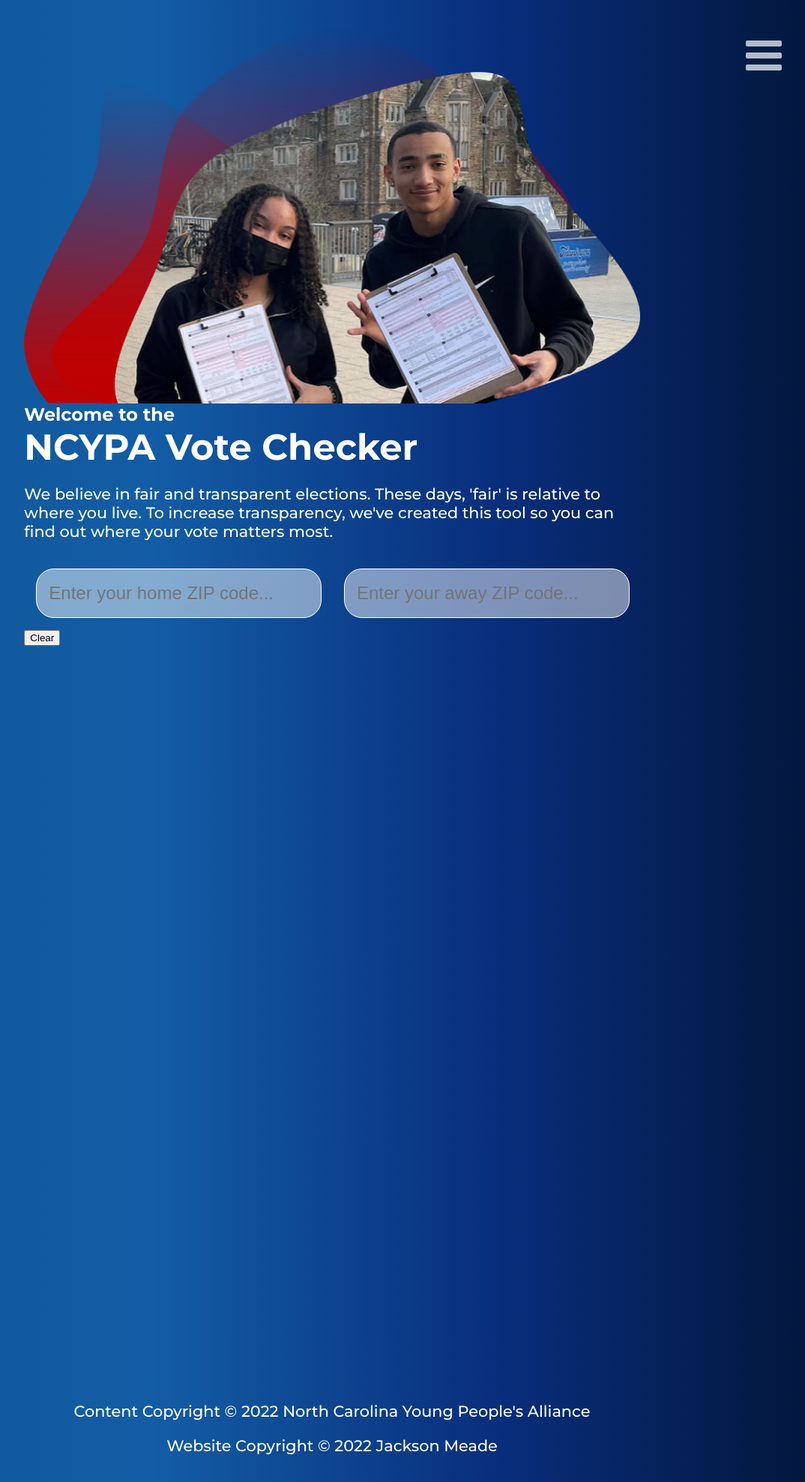
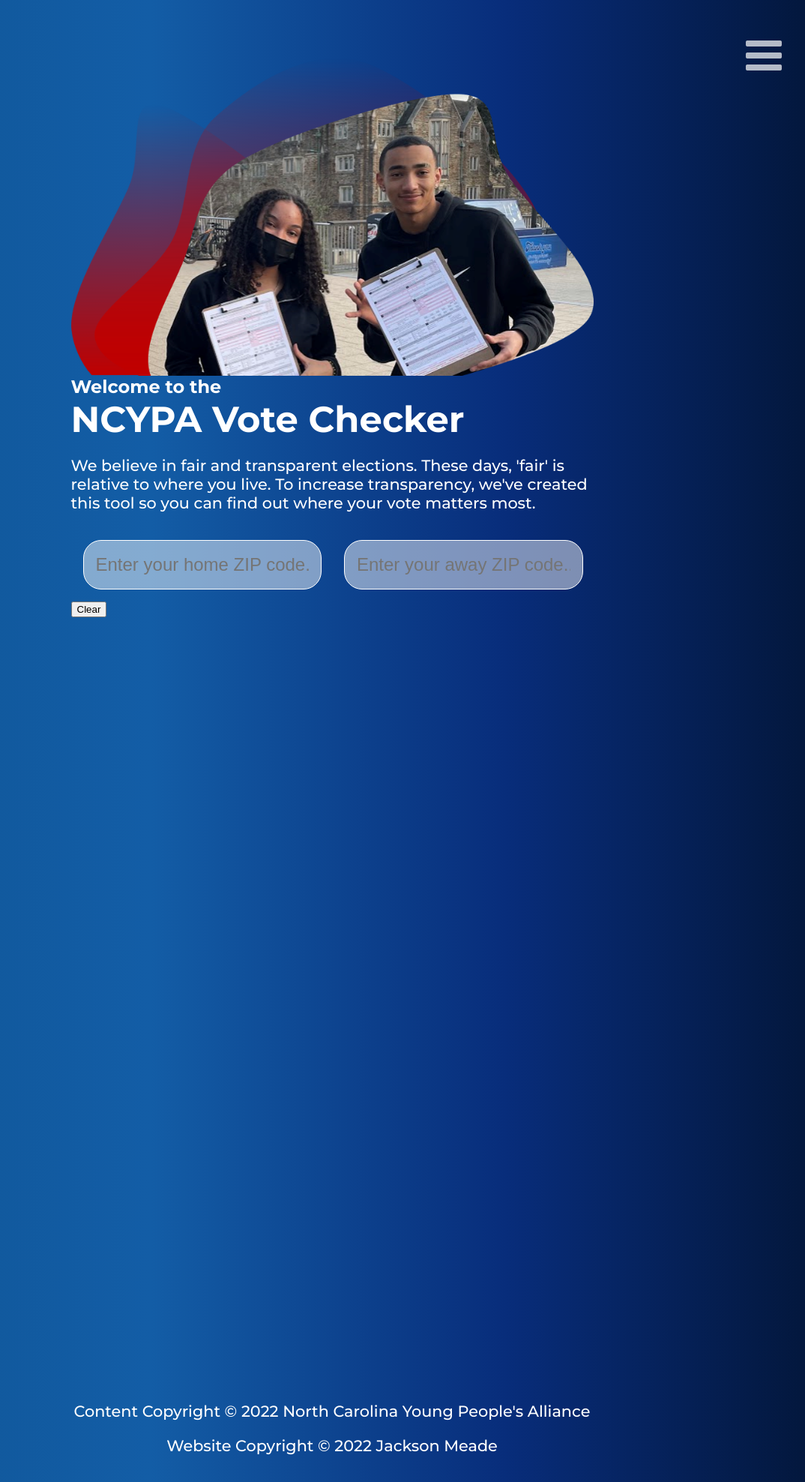
Before and after one commit to JacksonMeade/ncypa, a Jekyll site: the page built from checkmyvote.html, in a window 1280 px wide. Shown: the whole page at 75% size, without its empty margins (197-1271 px from the left). Built offline with Jekyll 4.4.1, drawn with Linux system fonts in a browser that asks for light colours; nearby versions of some CDN libraries.

Commit message:
add guardrails

```diff
--- a/checkmyvote.html
+++ b/checkmyvote.html
@@ -12,7 +12,7 @@
 
 <section>
     <div id="search-header" class="jumbotron full-height row">
-        <div class="col-xs-12 col-sm-11 col-md-8 col-lg-7 row">
+        <div class="col-xs-12 col-sm-11 col-md-8 col-lg-7 row" style="max-width: 729px">
             <img src="assets/img/votertool-feature.png" class="img-responsive" alt="Vote Tool">
             <h3>Welcome to the <br /><span style="font-size: 3rem">NCYPA Vote Checker</span></h3>
             <p>We believe in fair and transparent elections. These days, 'fair' is relative to where you live. To increase transparency, we've created this tool so you can find out where your vote matters most.</p>
```
